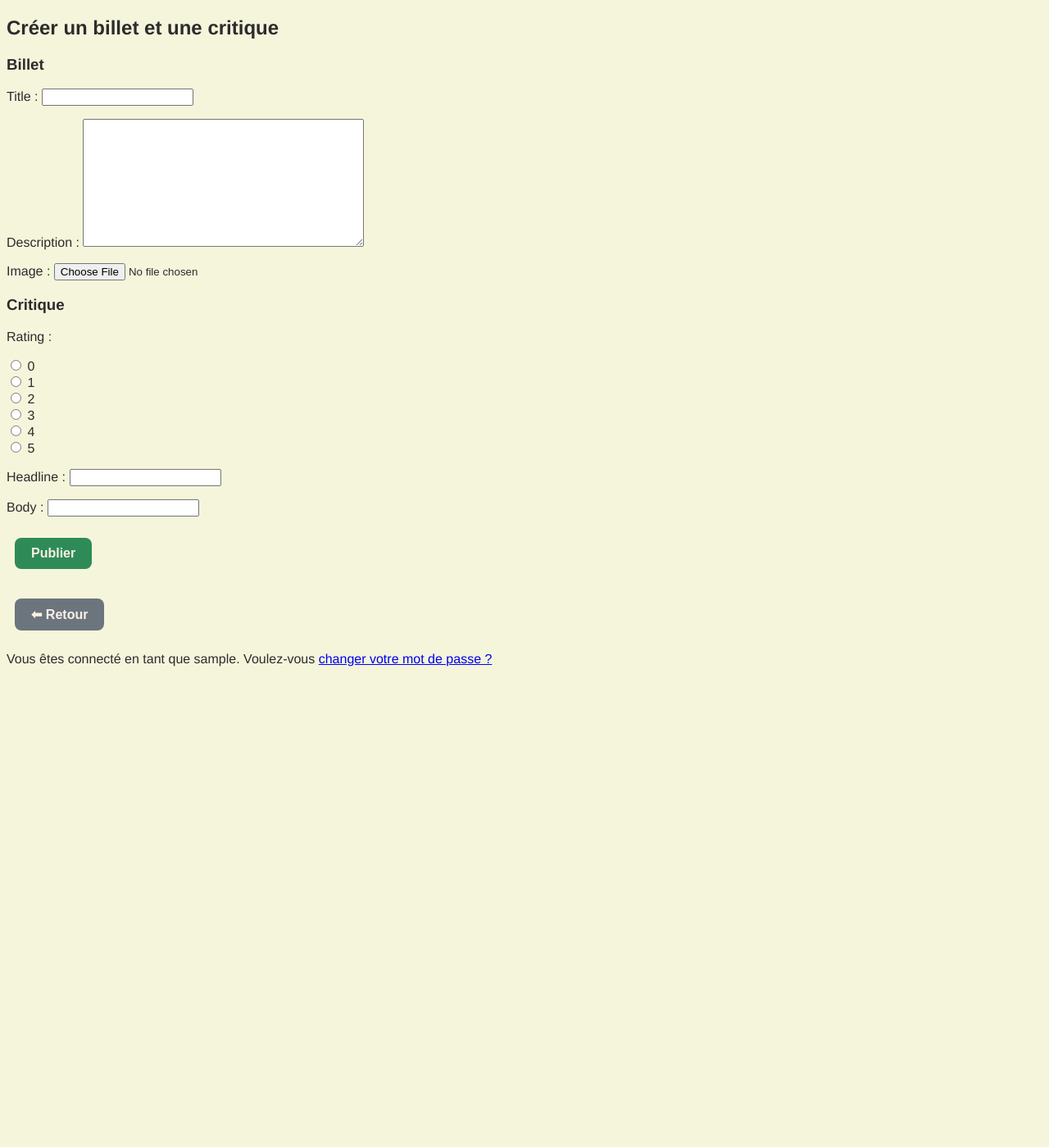
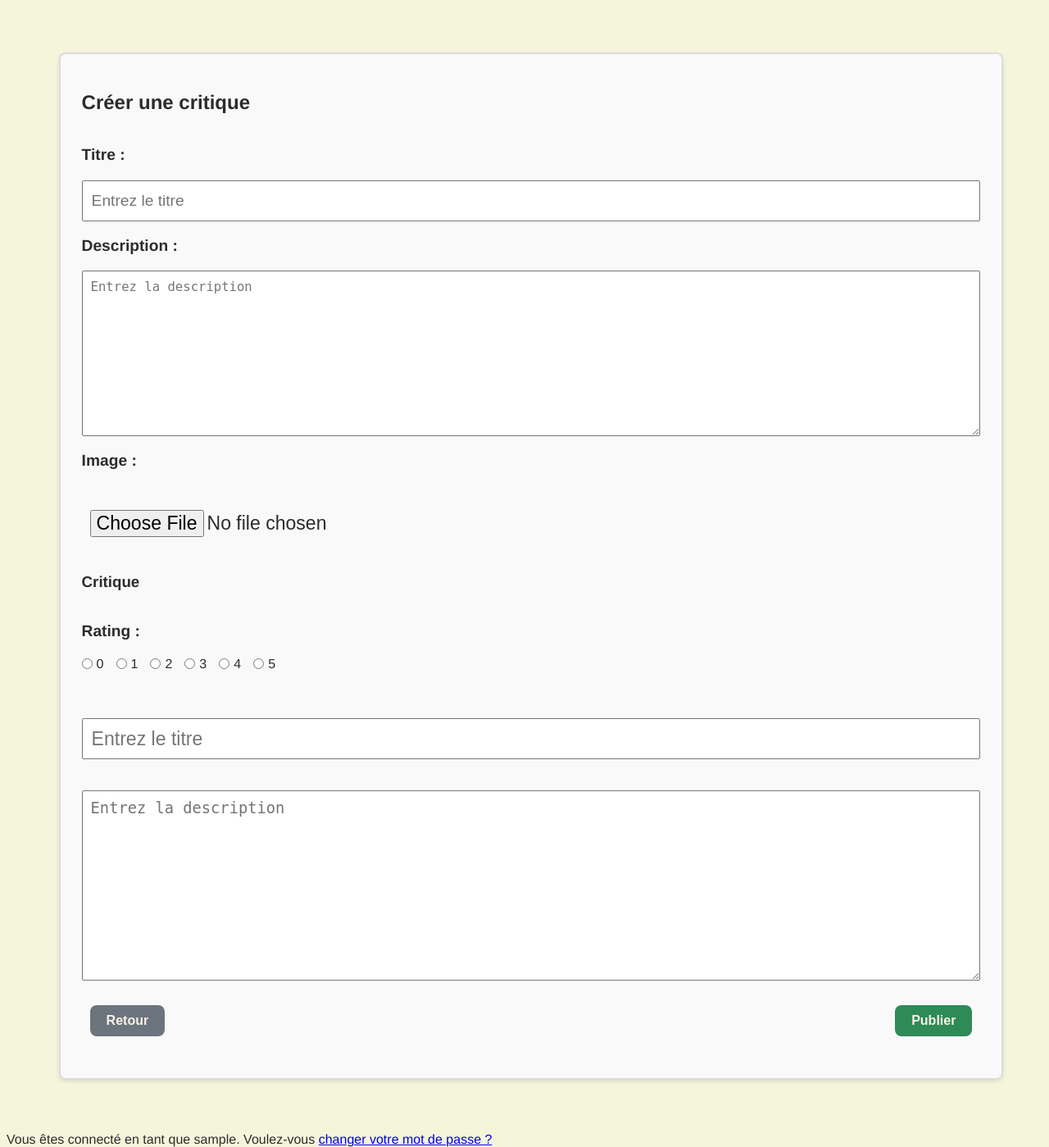
Before and after one commit to SallyPJ/ocp9, a Django app: page /create-ticket-and-review/ in a window 1280 px wide. Shown: the part 117-1516 px from the top of the page at 82% size. Before the commit the page ends 930 px from the top, so only its background shows below. Run offline with Django 5.2, Linux system fonts and the light colour scheme; the visitor is signed in with stand-in values (Sample User, id 1).

Commit message:
style : css du formulaire review, ajout des étoiles, ajout des thumbnails

```diff
--- a/BooksReview/reviews/forms.py
+++ b/BooksReview/reviews/forms.py
@@ -8,12 +8,33 @@ class TicketForm(forms.ModelForm):
     class Meta:
         model = Ticket
         fields = ['title', 'description']
+        labels = {
+            'title': '',
+            'description': '',
+        }
+        fieldsets = ()
+        widgets = {
+            'title': forms.TextInput(attrs={'class': 'form-control ',
+                                            'placeholder': 'Entrez le titre'}),
+            'description': forms.Textarea(attrs={'class': 'form-control form-control__description',
+                                                 'placeholder': 'Entrez la description'}),
+        }
 
 
 class PhotoForm(forms.ModelForm):
     class Meta:
         model = Photo
         fields = ['image']
+        labels = {
+            'image': '',
+        }
+        widgets = {
+            'image': forms.ClearableFileInput(attrs={
+                'class': 'form-control',
+                'aria-label': 'Téléchargez une image',
+
+                                                     }),
+        }
 
 
 
@@ -25,7 +46,15 @@ class ReviewForm(forms.ModelForm):
     class Meta:
         model = Review
         fields = ['rating', 'headline', 'body']
+        labels = {
+            'headline': '',
+            'body': '',
+        }
         widgets = {
+            'headline': forms.TextInput(attrs={'class': 'form-control ',
+                                            'placeholder': 'Entrez le titre'}),
+            'body': forms.Textarea(attrs={'class': 'form-control form-control__description',
+                                                 'placeholder': 'Entrez la description'}),
             'rating': forms.RadioSelect(choices=[
                 ('0', '0'),
                 ('1', '1'),
@@ -33,7 +62,11 @@ class ReviewForm(forms.ModelForm):
                 ('3', '3'),
                 ('4', '4'),
                 ('5', '5'),
-            ]),
+            ],
+                attrs={
+                    'class': 'form-control__checkbox',
+                },
+            ),
         }
 
 
--- a/BooksReview/reviews/models.py
+++ b/BooksReview/reviews/models.py
@@ -46,6 +46,10 @@ class Review(models.Model):
     user = models.ForeignKey(
         to=settings.AUTH_USER_MODEL, on_delete=models.CASCADE)
     time_created = models.DateTimeField(auto_now_add=True)
+
+    def star_rating(self):
+        """Retourne une chaîne d'étoiles basée sur la note"""
+        return "★" * self.rating + "☆" * (5 - self.rating)
     class Meta:
         ordering = ['-time_created']
 
--- a/BooksReview/reviews/templates/reviews/create-ticket-and-review.html
+++ b/BooksReview/reviews/templates/reviews/create-ticket-and-review.html
@@ -1,21 +1,25 @@
 {% extends "base.html" %}
 
 {% block content %}
-<div class="container">
-    <h2>Créer un billet et une critique</h2>
-    <form method="post" enctype="multipart/form-data">
-        {% csrf_token %}
-        <!-- Formulaire pour le billet -->
-        <h3>Billet</h3>
-        {{ ticket_form.as_p }}
-        {{ photo_form.as_p }}
+<div class = 'ticket-creation-container'>
+    <h2>Créer une critique</h2>
+    <form method="post" class="ticket-form" enctype="multipart/form-data">
+            <p>Titre :</p>
+            {{ ticket_form.title }}
+            <p>Description :</p>
+            {{ ticket_form.description }}
+            <p>Image :</p>
+            {{ photo_form.as_p }}
+            {% csrf_token %}
 
         <!-- Formulaire pour la critique -->
         <h3>Critique</h3>
         {{ review_form.as_p }}
 
-        <button type="submit" class="btn btn-primary mt-3">Publier</button>
+        <div class="btn-form-container">
+            <button type="submit" class="btn btn-primary btn-form ">Publier</button>
+            <button class="btn btn-secondary btn-form" onclick="history.back()">Retour</button>
+        </div>
     </form>
-    <button class="btn btn-secondary mt-3" onclick="history.back()">⬅ Retour</button>
 </div>
 {% endblock content %}
--- a/BooksReview/reviews/templates/reviews/display-feed.html
+++ b/BooksReview/reviews/templates/reviews/display-feed.html
@@ -15,7 +15,10 @@
                                         <time class="review-item__time" datetime="{{ review.time_created|date:'c' }}">{{ review.time_created|date:'H:i, d F Y' }}</time>
                                     </header>
                                     <h3 class="review-item__headline">{{ review.headline }}</h3>
-                                    <p class="review-item__rating">Note : {{ review.rating }} ★</p>
+                                    <p class="review-item__rating">
+                                        <span class="rating__label">Note :</span>
+                                        <span class="rating__stars">{{ review.star_rating }}</span>
+                                    </p>
                                     <p class="review-item_body">{{ review.body }}</p>
                                 </div>
                             {% endfor %}
--- a/BooksReview/static/styles.css
+++ b/BooksReview/static/styles.css
@@ -130,15 +130,57 @@ button.navbar__link:hover {
     margin-top: 10px;
 }
 
+.btn-form-container{
+    display: flex;
+    flex-direction: row-reverse;
+    justify-content: space-between;
+
+
+}
+.btn-form {
+    align-self: flex-end;
+
+}
 .form-control{
     font-size: 1.2em; /* Agrandit le texte à l'intérieur du champ */
     padding: 10px; /* Ajoute de l'espace autour du texte */
     height: 50px; /* Définit une hauteur plus grande pour le champ */
     box-sizing: border-box; /* Assure que le padding n'affecte pas la largeur totale */
+    width: 100%;
 }
 
 .form-control__larger{
     width: 60%; /* Rend le champ plus large */
+}
+
+.form-control__description{
+    height: 30%;
+
+}
+.form-control__checkbox {
+    display: flex; /* Change la disposition en flexbox */
+    flex-direction: row; /* Aligne les éléments en ligne horizontale */
+    gap: 15px; /* Ajoute un espacement entre les options */
+    list-style: none; /* Supprime les puces par défaut */
+    padding: 0; /* Retire le padding interne */
+    margin: 0; /* Supprime la marge externe */
+}
+
+/* Style des options */
+.form-control__checkbox li {
+    display: inline-block; /* S'assure que chaque option reste inline */
+}
+
+/* Style pour l'étiquette */
+.form-control__checkbox label {
+    display: flex;
+    align-items: center; /* Centre verticalement le texte et l'input */
+    cursor: pointer; /* Change le curseur au survol */
+}
+
+/* Ajoutez des styles pour les radio buttons */
+.form-control__checkbox input[type="radio"] {
+    margin-right: 5px; /* Ajoute un espace entre le bouton et le label */
 }
 
 .signup-form-container{
@@ -152,6 +194,7 @@ button.navbar__link:hover {
 .signup-form-container__form{
     align-self : center;
     justify-self : flex-end;
+    width: 50%;
 
 }
 
@@ -242,6 +285,24 @@ button.navbar__link:hover {
     border-radius: 4px; /* Ajout d'un léger arrondi aux coins */
     object-fit: cover; /* Gère le recadrage des images si nécessaire */
 }
+.ticket-item__image-container--thumbnail{
+    width: 150px; /* Largeur fixe pour la miniature */
+    height: 150px; /* Hauteur fixe pour la miniature */
+    overflow: hidden; /* Masque les parties débordantes de l'image */
+    border-radius: 8px; /* Coins arrondis pour un rendu esthétique */
+    border: 2px solid #ddd; /* Bordure légère pour encadrer la miniature */
+    display: flex;
+    justify-content: center; /* Centre horizontalement l'image */
+    align-items: center; /* Centre verticalement l'image */
+    box-shadow: 0 2px 5px rgba(0, 0, 0, 0.1); /* Ombre légère */
+}
+
+.image-thumbnail {
+    max-width: 100%; /* Limite la largeur de l'image à celle de la carte */width: 100%; /* Ajuste la largeur de l'image au conteneur */
+    height: auto; /* Préserve les proportions */
+    object-fit: cover; /* Recadre l'image si nécessaire */
+}
+
 
 .ticket-item__buttons--edit {
     display: flex;
@@ -258,3 +319,58 @@ button.navbar__link:hover {
     background-color: #f9f9f9;
     box-shadow: 0 2px 5px rgba(0, 0, 0, 0.1);
 }
+.view_ticket_for_review{
+    width: 100%;
+    box-sizing: border-box;
+    border: 2px solid #ddd;
+    padding : 2%;
+}
+
+.view_ticket_for_review__content{
+    max-width: 50%;
+    width: auto;
+    height: auto;
+    display: flex;
+    flex-direction: column;
+    margin: auto;
+    padding : 2%;
+    border: 2px solid #ddd;
+    border-radius: 8px; /* Coins arrondis */
+    background-color: #f9f9f9; /* Fond blanc */
+    box-shadow: 0 2px 5px rgba(0, 0, 0, 0.1); /* Ombre pour l'esthéré */
+}
+.create-review-container{
+    width: 100%;
+    box-sizing: border-box;
+}
+.rating__stars {
+    font-size: 1.5rem; /* Taille des étoiles */
+    color: #FFD700; /* Couleur des étoiles (doré) */
+    letter-spacing: 2px; /* Espacement entre les étoiles */
+}
+
+.ticket-creation-container {
+    display: flex;
+    flex-direction: column;
+    align-items: flex-start;
+    justify-content: flex-start;
+    margin-top: 2%;
+    margin : 5%;
+    padding : 2%;
+    border: 2px solid #ddd;
+    border-radius: 8px; /* Coins arrondis */
+    background-color: #f9f9f9; /* Fond blanc */
+    box-shadow: 0 2px 5px rgba(0, 0, 0, 0.1); /* Ombre pour l'esthétique */
+}
+
+.ticket-creation-container p{
+    font-size: 1.2em;
+    font-weight: bold;
+    }
+
+.ticket-form{
+    width: 100%;
+    display: flex;
+    flex-direction: column;
+
+}
```
Also changed, not shown: BooksReview/reviews/templates/reviews/create-review.html (+38 -6 lines), BooksReview/reviews/templates/reviews/create-ticket.html (+17 -8 lines).
